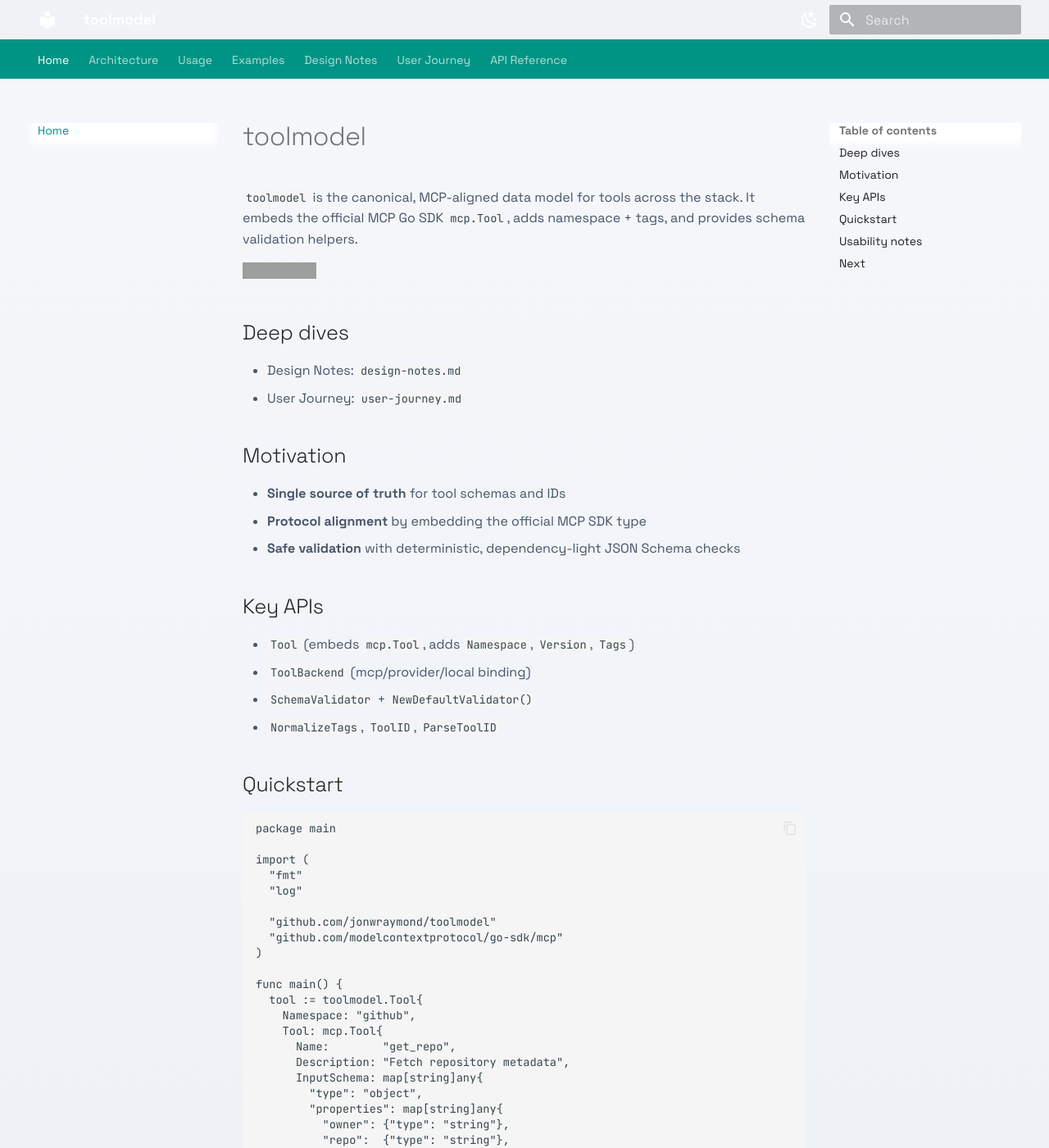
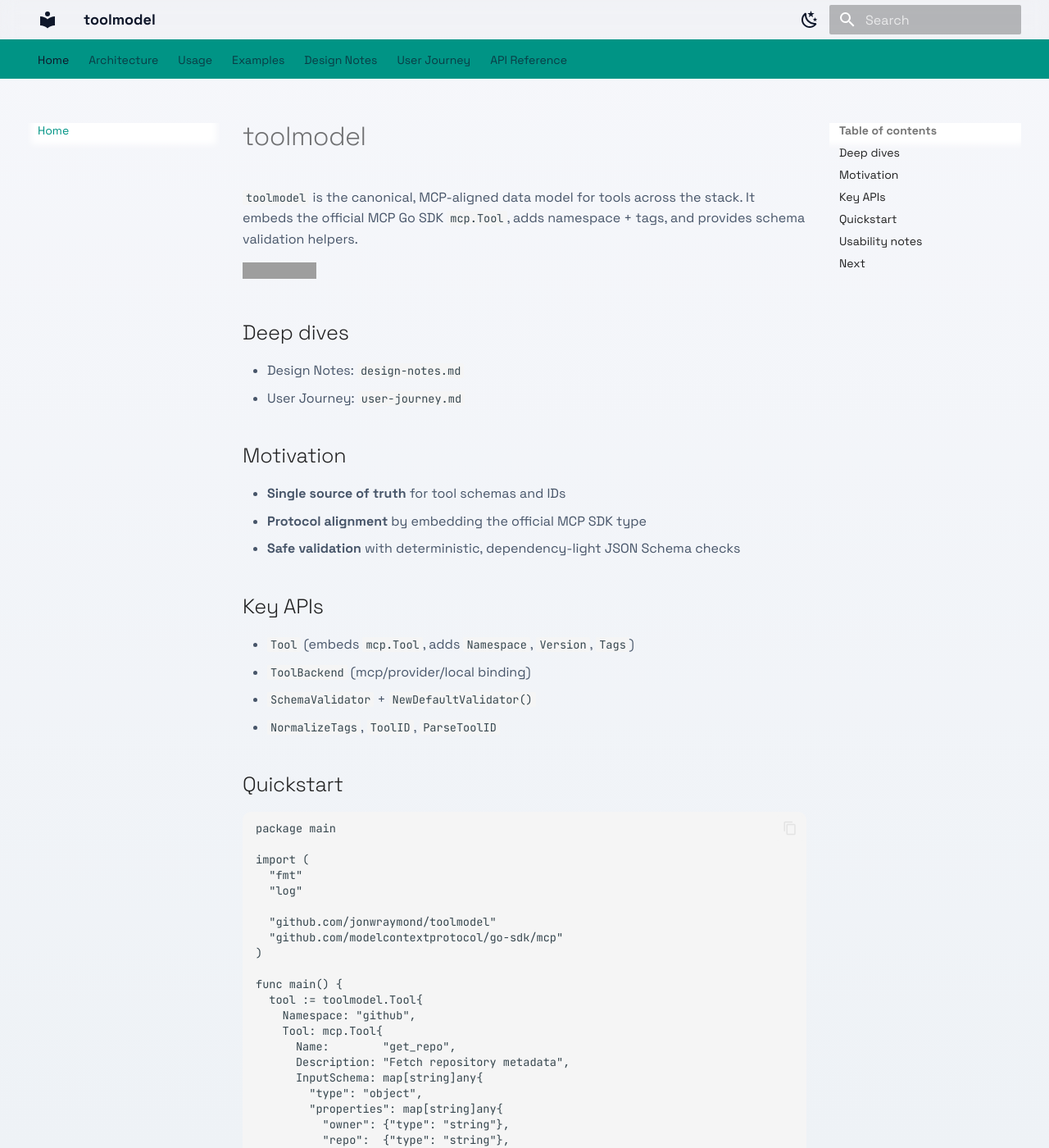
Before and after one commit to jonwraymond/toolmodel, an MkDocs documentation site: the page built from docs/index.md, in a window 1280 px wide and 1400 px high. Shown: the whole window at 82% size. Built offline with MkDocs 1.6.1 and Material for MkDocs 9.7.7, drawn with Linux system fonts in a browser that asks for light colours; grey boxes are pictures that could not be loaded.

Commit message:
docs: improve light mode header contrast

```diff
--- a/docs/stylesheets/extra.css
+++ b/docs/stylesheets/extra.css
@@ -74,3 +74,15 @@ body {
   border-radius: 10px;
   overflow: hidden;
 }
+
+/* Light-mode header contrast */
+[data-md-color-scheme="default"] .md-header__title,
+[data-md-color-scheme="default"] .md-header__topic,
+[data-md-color-scheme="default"] .md-tabs__link,
+[data-md-color-scheme="default"] .md-header__button {
+  color: var(--brand-ink);
+}
+
+[data-md-color-scheme="default"] .md-tabs__link--active {
+  color: var(--brand-primary);
+}
```
